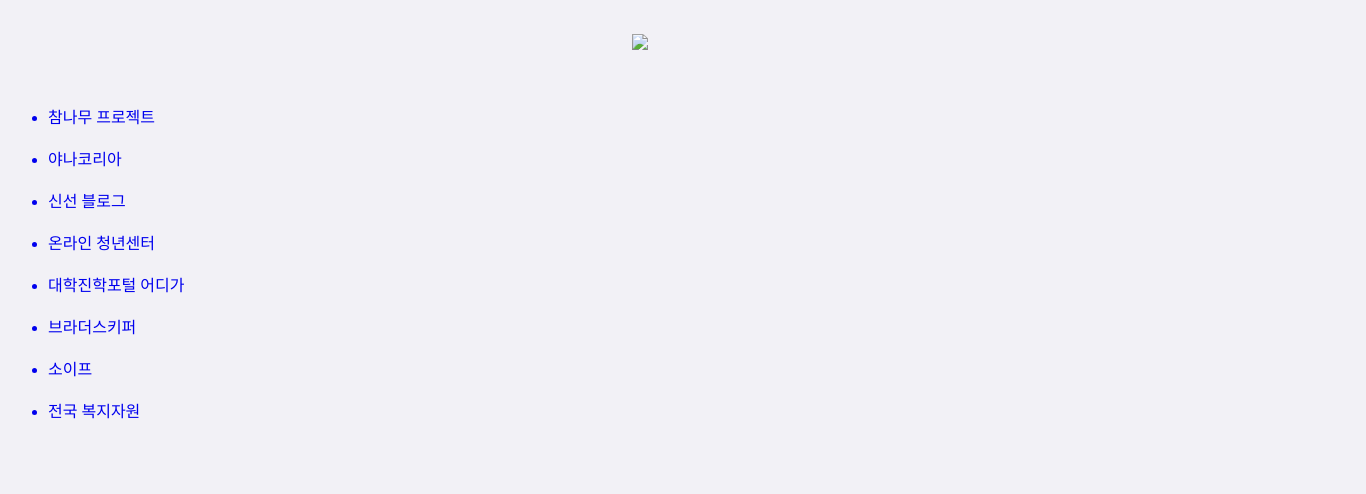
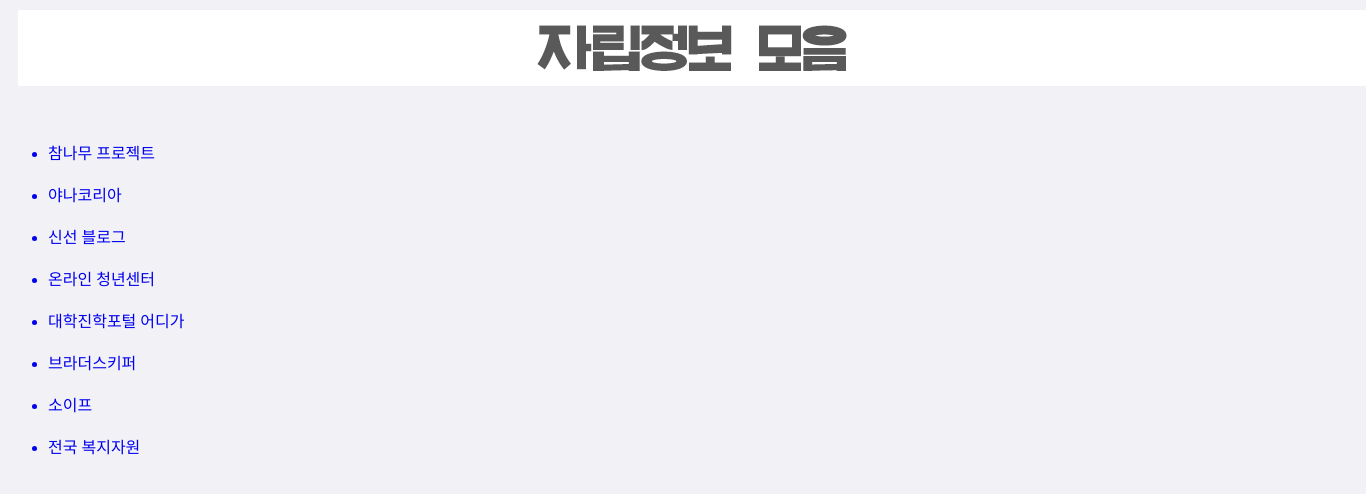
Before and after one commit to yoyo5679/jarip, a plain HTML site: page related organization/related organization.html in a window 1280 px wide. Shown: the whole page, 1366 px wide, since content can reach past the window. Drawn offline with Linux system fonts and the light colour scheme.

Commit message:
Update related organization.html

```diff
--- a/related organization/related organization.html
+++ b/related organization/related organization.html
@@ -10,7 +10,7 @@
     </style>
 </head>
 <body>
-   <div class="myhome"><img src="mainpage/mainlogo.png"></div>
+    <a href="../index.html"> <div class="myhome"><img src="../mainpage/mainlogo.png"></div></a>
    <header>
 
 </header>
```
